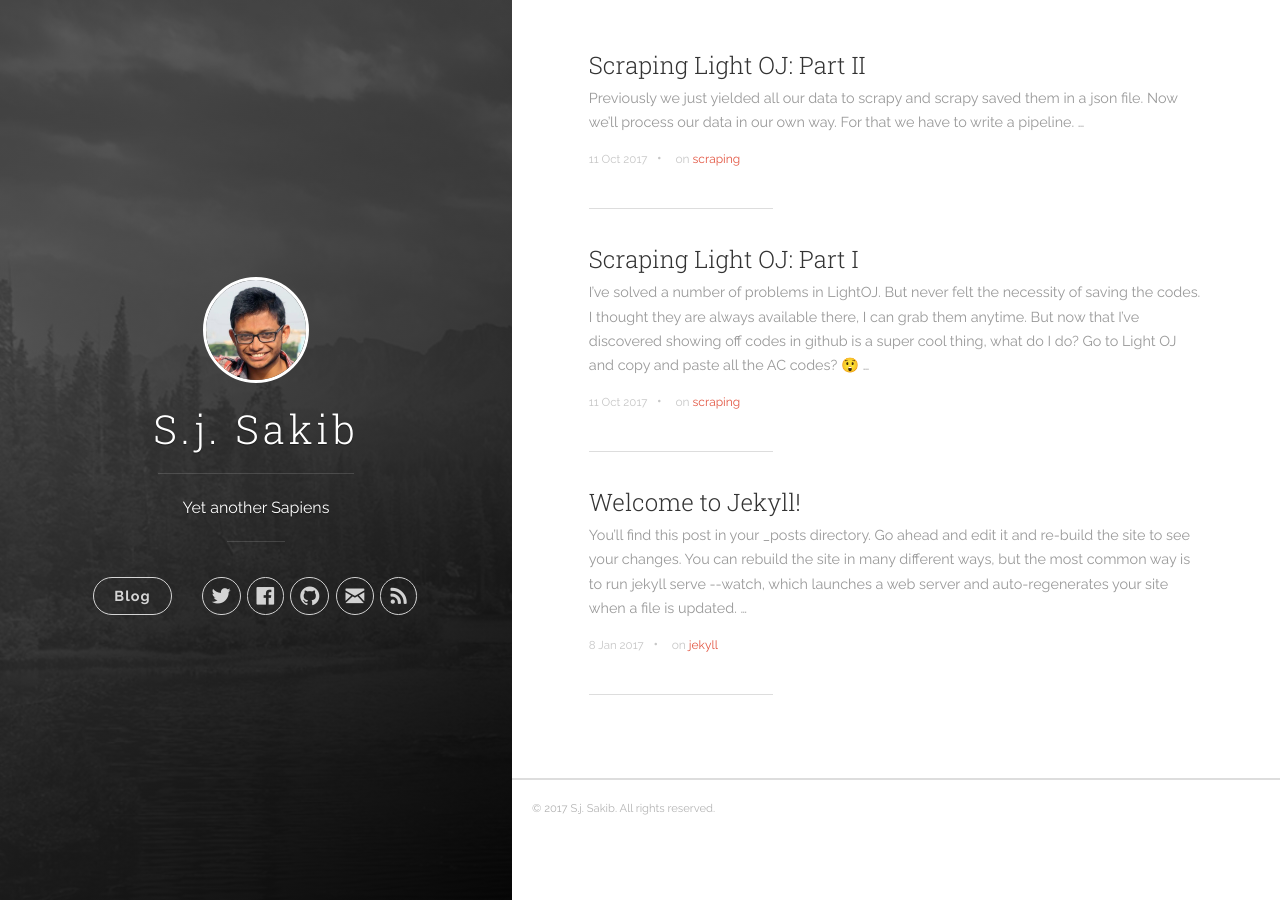
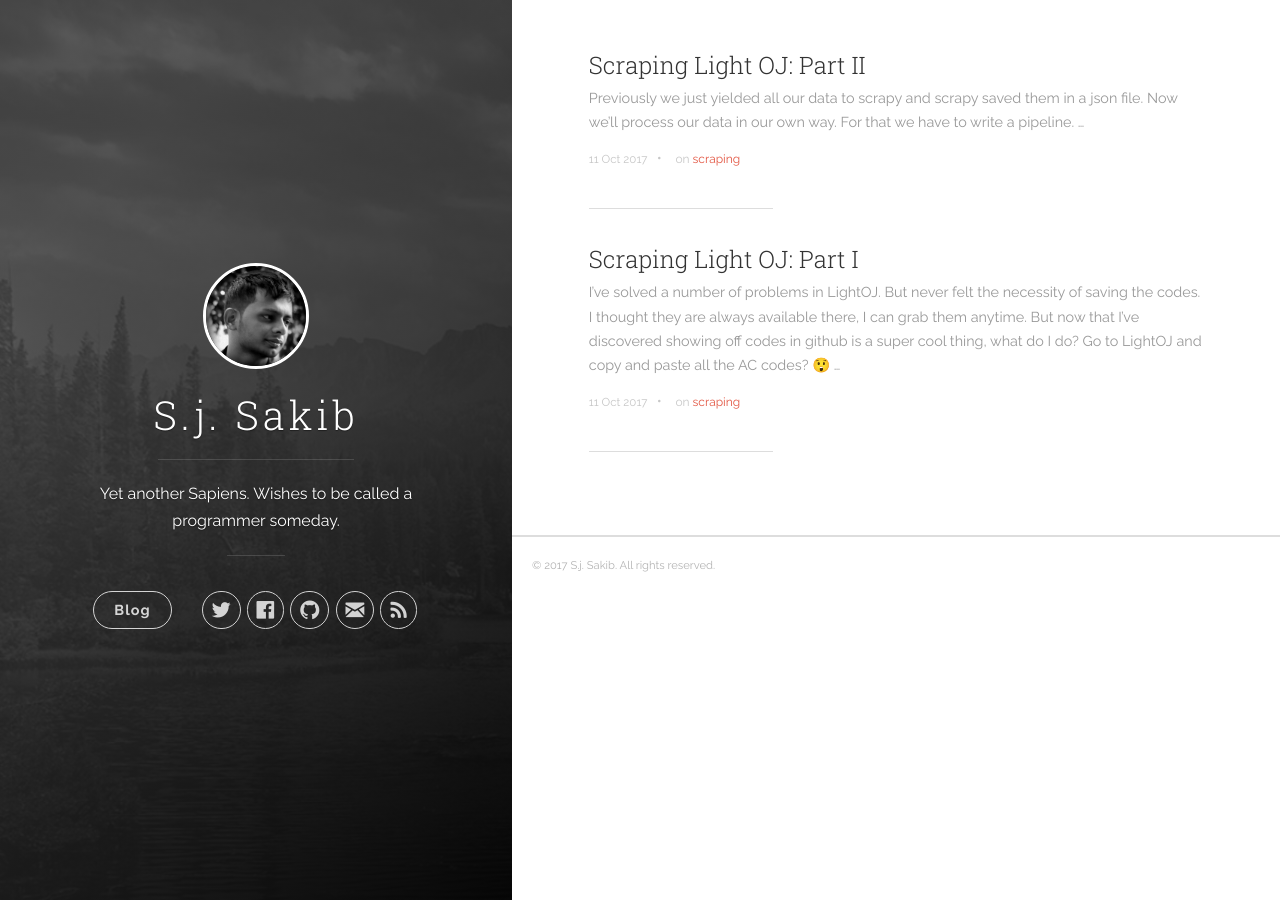
Before and after one commit to sjsakib/sjsakib.github.io, a Jekyll site: the page built from index.html, in a window 1280 px wide. Built offline with Jekyll 4.4.1, drawn with Linux system fonts in a browser that asks for light colours; nearby versions of some CDN libraries; emoji names are drawn with the system emoji font; the list of posts is cut into pages by our own code.

Commit message:
published two posts

````diff
--- a/_config.yml
+++ b/_config.yml
@@ -1,6 +1,6 @@
 # Site settings
 title: S.j. Sakib
-description: 'Yet another Sapiens'
+description: 'Yet another Sapiens. Wishes to be called a programmer someday.'
 url: 'http://sjsakib.github.io'
 baseurl: ''
 TZ: Asia/Dhaka
--- a/_posts/2016-01-08-welcome-to-jekyll.markdown
+++ /dev/null
@@ -1,26 +0,0 @@
----
-title:  "Welcome to Jekyll!"
-date:   2017-01-08 22:34:23
-categories: [jekyll]
-tags: [jekyll]
-fb: yes
----
-You’ll find this post in your `_posts` directory. Go ahead and edit it and re-build the site to see your changes. You can rebuild the site in many different ways, but the most common way is to run `jekyll serve --watch`, which launches a web server and auto-regenerates your site when a file is updated.
-
-To add new posts, simply add a file in the `_posts` directory that follows the convention `YYYY-MM-DD-name-of-post.ext` and includes the necessary front matter. Take a look at the source for this post to get an idea about how it works.
-
-Jekyll also offers powerful support for code snippets:
-
-``` ruby
-def print_hi(name)
-  puts "Hi, #{name}"
-end
-print_hi('Tom')
-#=> prints 'Hi, Tom' to STDOUT.
-```
-
-Check out the [Jekyll docs][jekyll] for more info on how to get the most out of Jekyll. File all bugs/feature requests at [Jekyll’s GitHub repo][jekyll-gh]. If you have questions, you can ask them on [Jekyll’s dedicated Help repository][jekyll-help].
-
-[jekyll]:      http://jekyllrb.com
-[jekyll-gh]:   https://github.com/jekyll/jekyll
-[jekyll-help]: https://github.com/jekyll/jekyll-help
--- a/css/main.scss
+++ b/css/main.scss
@@ -65,11 +65,12 @@
 
 /* my custom css */
 .page-navigation {
-  font-size: 14px;
+  font-size: .9em;
   display: block;
   width: auto;
   overflow: hidden;
   line-height: 1.5em;
+  margin-bottom: 20px;
 }
 
 .page-navigation a {
````
Also changed, not shown: _posts/2017-10-11-scraping-lightoj-part-i.markdown (+14 -14 lines), _posts/2017-10-12-scraping-lightoj-part-ii.markdown (+5 -5 lines), images/favicons/favicon-194x194.ico (added), images/favicons/favicon.ico, images/profile.jpg, 1 other file.
